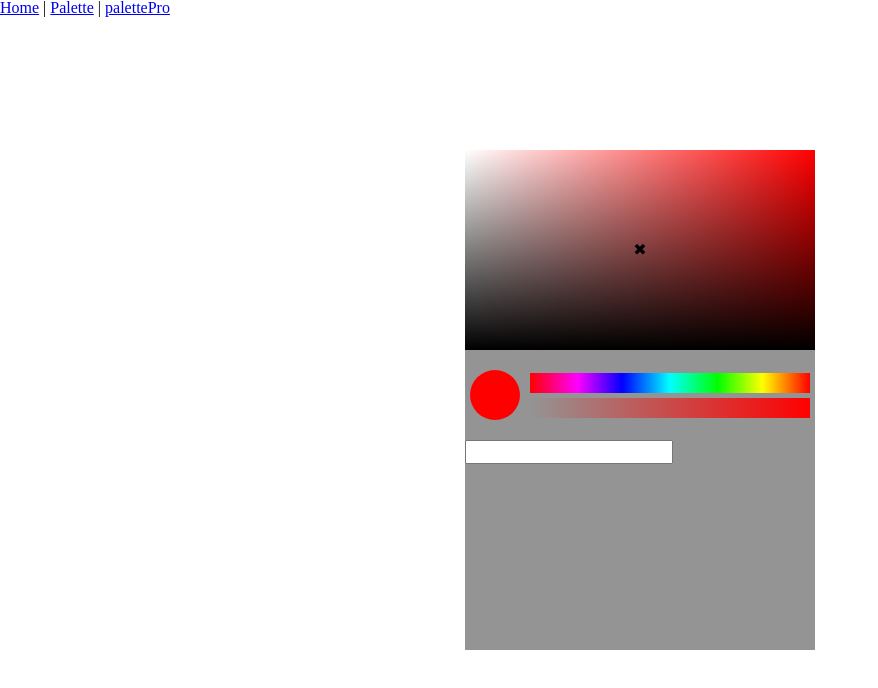
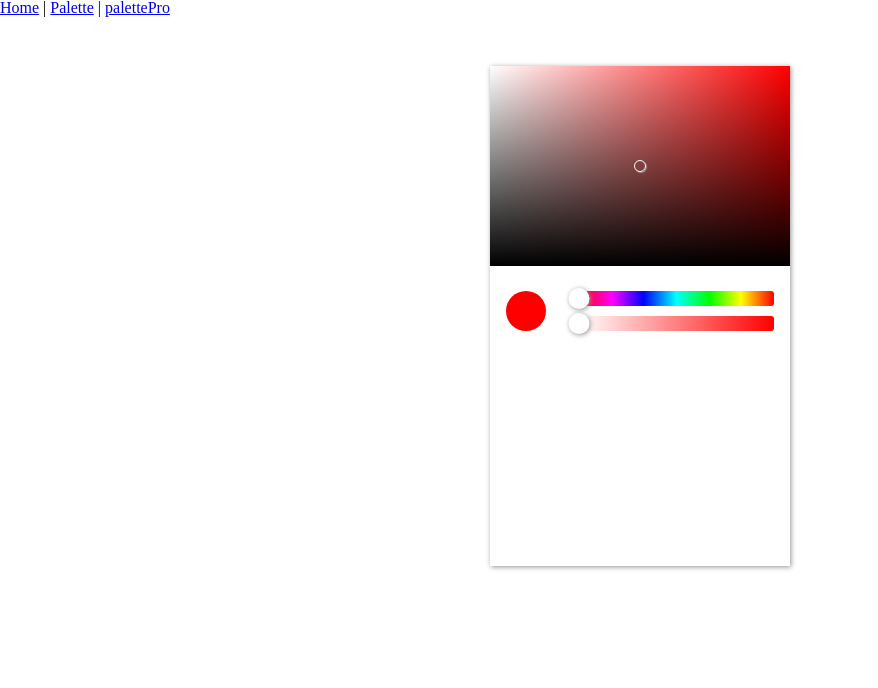
Before and after one commit to jsjzh/vue-tiny-code, a Vue app: page /palettePro in a window 1280 px wide. Shown: the top 688 px of the page, without its empty margins (0-878 px from the left). Built offline with nearby package versions, Linux system fonts and the light colour scheme.

Commit message:
嘛 做了个雏形出来先 =3= 边界处理了一下

```diff
--- /dev/null
+++ b/src/components/palettePro/drag.js
@@ -0,0 +1,31 @@
+let isDrag = false;
+/**
+ * 对鼠标点击、移动、抬起事件进行包装
+ * @param {Element} elem
+ * @param {Object} options
+ */
+export default function (elem, options) {
+
+  const moveFn = function (event) {
+    options.move && options.move(event || window.event, elem);
+  }
+
+  const endFn = function (event) {
+    document.removeEventListener("mousemove", moveFn);
+    document.removeEventListener("mouseup", endFn);
+    document.onselectstart = null;
+    document.ondragstart = null;
+    isDrag = false;
+    options.end && options.end(event || window.event, elem);
+  }
+
+  elem.addEventListener("mousedown", function (event) {
+    if (isDrag) return;
+    document.onselectstart = function () { return false; };
+    document.ondragstart = function () { return false; };
+    document.addEventListener("mousemove", moveFn);
+    document.addEventListener("mouseup", endFn);
+    isDrag = true;
+    options.start && options.start(event || window.event, elem);
+  })
+}
--- a/src/components/palettePro/palettePro.vue
+++ b/src/components/palettePro/palettePro.vue
@@ -1,49 +1,107 @@
 <template>
   <div class="palette-pro-container">
-    <div class="color-stage">
+    <div ref="dotStage" class="color-stage">
       <div class="current-bgd"></div>
       <div class="white-bgd"></div>
       <div class="black-bgd"></div>
-      <div class="color-dot">&#x2716;</div>
+      <div ref="dot" class="color-dot"></div>
     </div>
     <div class="controller-stage">
       <div class="current-color"></div>
       <div class="controller-bars">
-        <div class="hue-bar"></div>
-        <div class="trans-bar"></div>
+        <div ref="hueStage" class="bar hue-bar">
+          <div ref="hue" class="slider hue"></div>
+        </div>
+        <div ref="transStage" class="bar trans-bar">
+          <div ref="trans" class="slider trans"></div>
+        </div>
       </div>
     </div>
-    <div class="current-color-text-stage">
+    <!-- <div class="current-color-text-stage">
       <div class="input-stage">
         <input type="text" class="current-color-text">
         <div class="color-type-toggle"></div>
       </div>
-    </div>
+    </div> -->
   </div>
 </template>
 
 
 <script>
-export default {};
+import drag from "./drag.js";
+
+export default {
+  name: "palettePro",
+  data() {
+    return {};
+  },
+  methods: {
+    handleDot(event, elem) {
+      const dot = this.$refs["dot"];
+      // debugger;
+      const { width, height, left, top } = elem.getBoundingClientRect();
+      let _left = event.clientX - left;
+      let _top = event.clientY - top;
+
+      _left = _left > 0 ? Math.min(width, _left) : 0;
+      _top = _top > 0 ? Math.min(height, _top) : 0;
+
+      dot.style.left = _left / width * 100 + "%";
+      dot.style.top = _top / height * 100 + "%";
+    },
+    handleBar(event, elem) {
+      const { hue, trans } = this.$refs;
+      const _className = elem.className;
+      // debugger;
+      const { width, left } = elem.getBoundingClientRect();
+      let _left = event.clientX - left;
+
+      _left = _left > 0 ? Math.min(width, _left) : 0;
+      if (_className.indexOf("hue") !== -1) {
+        hue.style.left = _left / width * 100 + "%";
+      } else if (_className.indexOf("trans") !== -1) {
+        trans.style.left = _left / width * 100 + "%";
+      }
+    }
+  },
+  mounted() {
+    const { dotStage, hueStage, transStage } = this.$refs;
+
+    drag(dotStage, {
+      start: (event, elem) => this.handleDot(event, elem),
+      move: (event, elem) => this.handleDot(event, elem),
+      end: (event, elem) => this.handleDot(event, elem)
+    });
+    drag(hueStage, {
+      start: (event, elem) => this.handleBar(event, elem),
+      move: (event, elem) => this.handleBar(event, elem),
+      end: (event, elem) => this.handleBar(event, elem)
+    });
+    drag(transStage, {
+      start: (event, elem) => this.handleBar(event, elem),
+      move: (event, elem) => this.handleBar(event, elem),
+      end: (event, elem) => this.handleBar(event, elem)
+    });
+  }
+};
 </script>
 
 
 <style scoped>
 .palette-pro-container {
-  position: absolute;
-  width: 350px;
+  position: relative;
+  width: 300px;
   height: 500px;
-  top: 50%;
-  left: 50%;
-  background-color: #949494;
-  transform: translate(-50%, -50%);
-  overflow: hidden;
+  margin: 50px auto;
+  background-color: #fff;
+  box-shadow: 1px 1px 5px #949494;
 }
 /* color-stage */
 .color-stage {
   position: absolute;
   width: 100%;
   height: 200px;
+  overflow: hidden;
 }
 .white-bgd {
   position: absolute;
@@ -65,6 +123,11 @@ export default {};
 }
 .color-dot {
   position: absolute;
+  width: 10px;
+  height: 10px;
+  border-radius: 50%;
+  border: 1px solid #fff;
+  box-shadow: 1px 1px 1px #949494;
   top: 50%;
   left: 50%;
   transform: translate(-50%, -50%);
@@ -81,24 +144,27 @@ export default {};
   align-items: center;
 }
 .current-color {
-  width: 50px;
-  height: 50px;
+  width: 40px;
+  height: 40px;
   background-color: red;
   border-radius: 50%;
 }
 .controller-bars {
-  width: 80%;
+  width: 65%;
   height: 50px;
   display: flex;
   flex-wrap: wrap;
   justify-content: center;
   align-items: center;
 }
+.bar {
+  position: relative;
+  width: 100%;
+  height: 15px;
+  border-radius: 3px;
+}
 .hue-bar {
-  width: 100%;
-  height: 20px;
-  background-color: #eee;
-  background: linear-gradient(
+  background-image: linear-gradient(
     to right,
     red 0,
     #f0f 17%,
@@ -110,10 +176,30 @@ export default {};
   );
 }
 .trans-bar {
-  width: 100%;
-  height: 20px;
-  background: linear-gradient(to right, rgba(255, 255, 255, 0), red);
+  background-image: linear-gradient(to right, rgba(255, 255, 255, 0), red);
 }
+.slider {
+  position: absolute;
+  width: 21px;
+  height: 21px;
+  border-radius: 50%;
+  margin: -3px 0;
+  transform: translateX(-50%);
+  background-color: #fff;
+  box-shadow: 1px 1px 5px#949494;
+}
+/* .hue {
+  position: absolute;
+  width: 2px;
+  height: 100%;
+  background-color: #000;
+}
+.trans {
+  position: absolute;
+  width: 2px;
+  height: 100%;
+  background-color: #000;
+} */
 /* controller-stage */
 /* current-color-text-stage */
 .current-color-text-stage {
```
